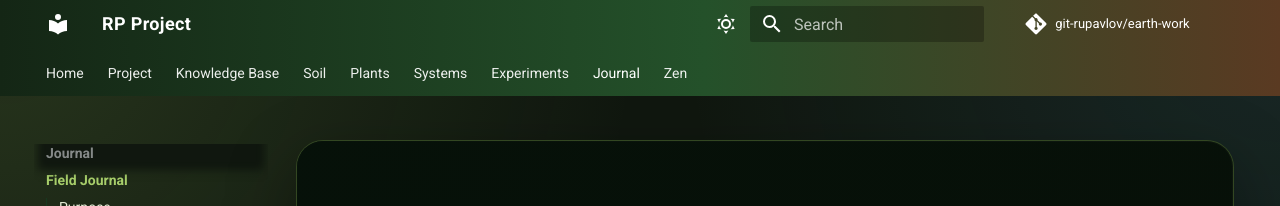
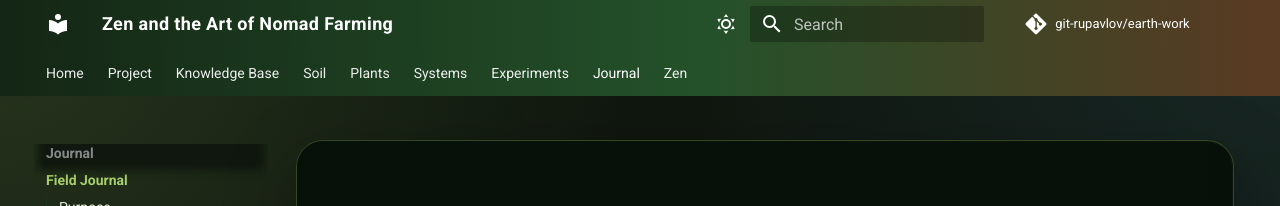
Before and after one commit to git-rupavlov/earth-work, an MkDocs documentation site: the page built from docs/journal/index.md, in a window 1280 px wide. Shown: the top 206 px of the page. Built offline with MkDocs 1.6.1 and Material for MkDocs 9.7.7, drawn with Linux system fonts in a browser that asks for light colours; comment, search, counter and statistics services are not loaded.

Commit message:
Rename site to Zen and the Art of Nomad Farming

```diff
--- a/mkdocs.yml
+++ b/mkdocs.yml
@@ -1,6 +1,6 @@
-site_name: RP Project
-site_description: Regenerative agriculture project documentation
-site_author: RP Project
+site_name: Zen and the Art of Nomad Farming
+site_description: Regenerative agriculture, field research and resilient living documentation
+site_author: Ruslav Pavlov
 
 repo_url: https://github.com/git-rupavlov/earth-work
 repo_name: git-rupavlov/earth-work
```
